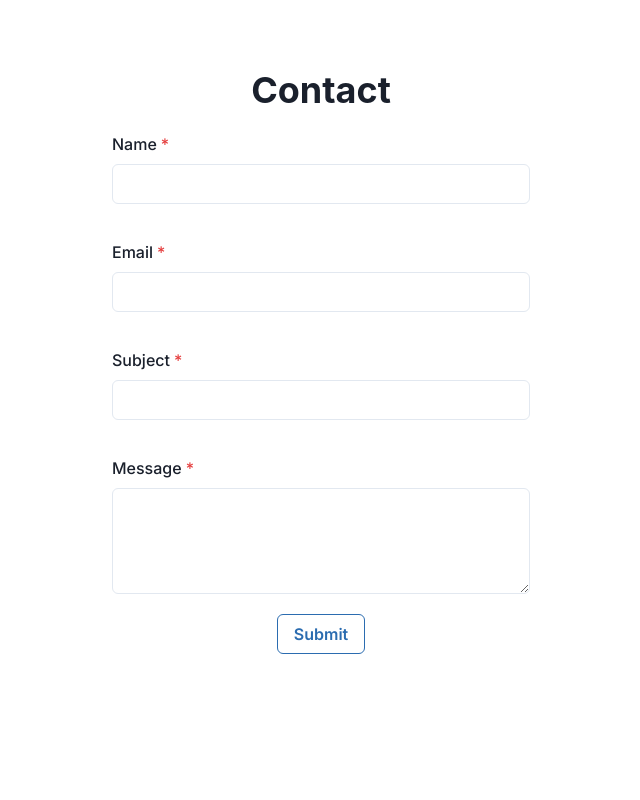
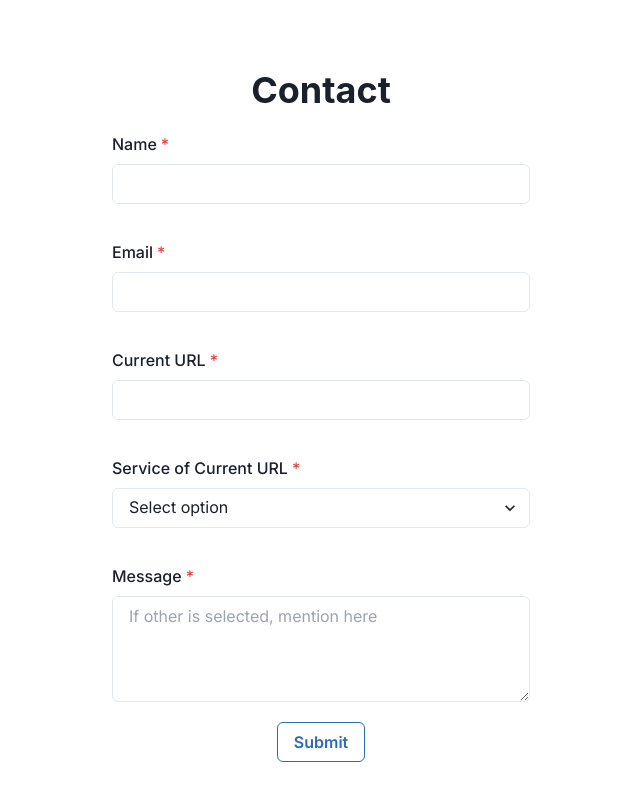
Before and after one commit to rayruenheck/twocoolcats, a Next.js app: page / in a window 1280 px wide. Shown: the part 1807-2607 px from the top of the page, without its empty margins (319-959 px from the left). Before the commit the page ends 2509 px from the top, so only its background shows below. Built offline with nearby package versions, Linux system fonts and the light colour scheme.

Commit message:
added select option

```diff
--- a/src/app/api/contact/route.ts
+++ b/src/app/api/contact/route.ts
@@ -24,7 +24,7 @@ export async function POST(request: Request) {
         to: process.env.EMAIL_USER, // Change this to the recipient's email
         subject: `Contact Form Submission from ${data.name}`,
         text: `Message from ${data.name} (${data.email}):\n\n${data.message}`,
-        html: `<p>Message from <strong>${data.name}</strong> (${data.email}):</p><p>${data.message}</p>`,
+        html: `<p>Message from <strong>${data.name}</strong> (${data.email}):</p><p>${data.message}</p><p>${data.service}</p>`,
     };
 
     try {
--- a/src/app/components/contact.tsx
+++ b/src/app/components/contact.tsx
@@ -1,8 +1,8 @@
-import { Button, Container, FormControl, FormErrorMessage, FormLabel, Heading, Input, Textarea, useToast } from '@chakra-ui/react'
+import { Button, Container, FormControl, FormErrorMessage, FormLabel, Heading, Input, Select, Textarea, useToast } from '@chakra-ui/react'
 import React, { useState } from 'react'
 import { sendContactForm } from '../lib/api'
 
-const initValues = { name: '', email: "", subject: "", message: "" }
+const initValues = { name: '', email: "", subject: "", message: "", service: "" }
 const initState = { values: initValues, isLoading: false, error: '' }
 
 export default function Contact() {
@@ -11,7 +11,7 @@ export default function Contact() {
   const { values, isLoading, error } = state
   const toast = useToast()
 
-  const handleChange = (event: React.ChangeEvent<HTMLInputElement | HTMLTextAreaElement>) => {
+  const handleChange = (event: React.ChangeEvent<HTMLInputElement | HTMLTextAreaElement | HTMLSelectElement>) => {
     const { target } = event
     setState((prev) => ({
       ...prev,
@@ -22,7 +22,7 @@ export default function Contact() {
     }))
   }
 
-  const onBlur = (event: React.FocusEvent<HTMLInputElement | HTMLTextAreaElement>) => {
+  const onBlur = (event: React.FocusEvent<HTMLInputElement | HTMLTextAreaElement | HTMLSelectElement>) => {
     const { target } = event
     setTouched((prev) => ({
       ...prev,
@@ -88,7 +88,7 @@ export default function Contact() {
         <FormErrorMessage>Required</FormErrorMessage>
       </FormControl>
       <FormControl isRequired isInvalid={touched.subject && !values.subject} mt={4} mb={5}>
-        <FormLabel>Subject</FormLabel>
+        <FormLabel>Current URL</FormLabel>
         <Input
           type='text'
           name='subject'
@@ -98,10 +98,27 @@ export default function Contact() {
         />
         <FormErrorMessage>Required</FormErrorMessage>
       </FormControl>
+      <FormControl isRequired isInvalid={touched.service && !values.service} mt={4} mb={5}>
+        <FormLabel>Service of Current URL</FormLabel>
+        <Select
+          name='service'
+          placeholder='Select option'
+          value={values.service}
+          onChange={handleChange}
+          onBlur={onBlur}
+        >
+          <option value='Wordpress'>Wordpress</option>
+          <option value='Joomla'>Joomla</option>
+          <option value='javascript'>Javascript</option>
+          <option value='other'>Other</option>
+        </Select>
+        <FormErrorMessage>Required</FormErrorMessage>
+      </FormControl>
       <FormControl isRequired isInvalid={touched.message && !values.message} mt={4} mb={5}>
         <FormLabel>Message</FormLabel>
         <Textarea
           name='message'
+          placeholder='If other is selected, mention here'
           rows={4}
           value={values.message}
           onChange={handleChange}
@@ -114,7 +131,7 @@ export default function Contact() {
         variant="outline"
         colorScheme='blue'
         isLoading={isLoading}
-        disabled={!values.email || !values.message || !values.name || !values.subject}
+        disabled={!values.email || !values.message || !values.name || !values.subject || !values.service}
         onClick={onSubmit}
       >
         Submit
```
